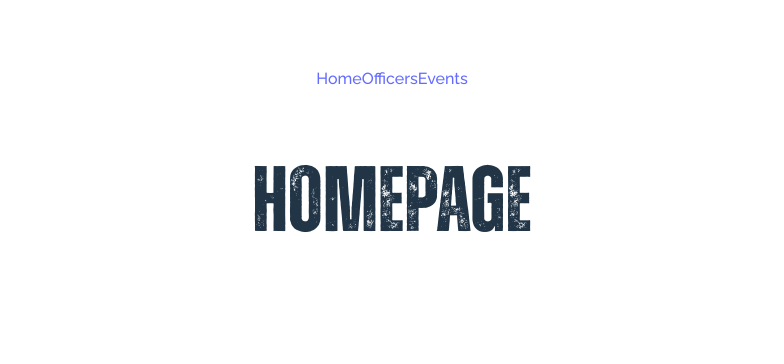
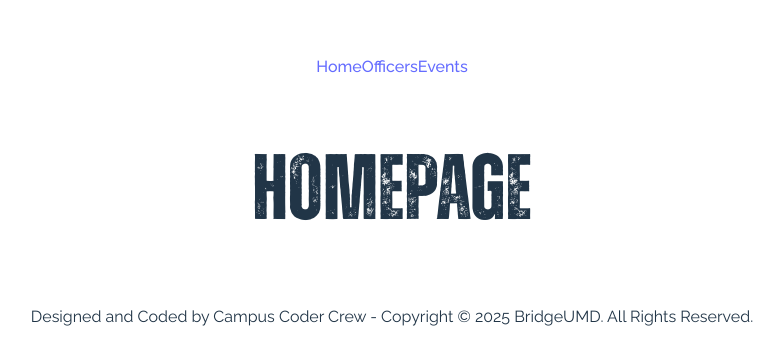
Before and after one commit to campuscoderscrew/bridge-umd, a React (Vite) app: page / in a window 1280 px wide. Shown: the part 208-572 px from the top of the page, without its empty margins (248-1032 px from the left). Built offline with nearby package versions, Linux system fonts and the light colour scheme.

Commit message:
new Copyright component

```diff
--- a/src/App.tsx
+++ b/src/App.tsx
@@ -4,6 +4,7 @@ import viteLogo from '/vite.svg'
 import './App.css'
 import { BrowserRouter as Router, Routes, Route } from 'react-router-dom';
 
+import Copyright from './components/Copyright';
 import NavigationBar
  from './components/NavigationBar';
 
@@ -26,6 +27,7 @@ function App() {
           <Route path="/*" element={<Error404 />} />
         </Routes>
       </main>
+      <Copyright />
     </Router>
   )
 }
--- /dev/null
+++ b/src/components/Copyright.tsx
@@ -0,0 +1,10 @@
+import React from 'react';
+
+
+export default function Copyright() {
+    return (
+        <div id="copyright" className="text-center text-sm text-gray-500">
+            Designed and Coded by Campus Coder Crew - Copyright © 2025 BridgeUMD.  All Rights Reserved.
+        </div>
+    );
+}
```
